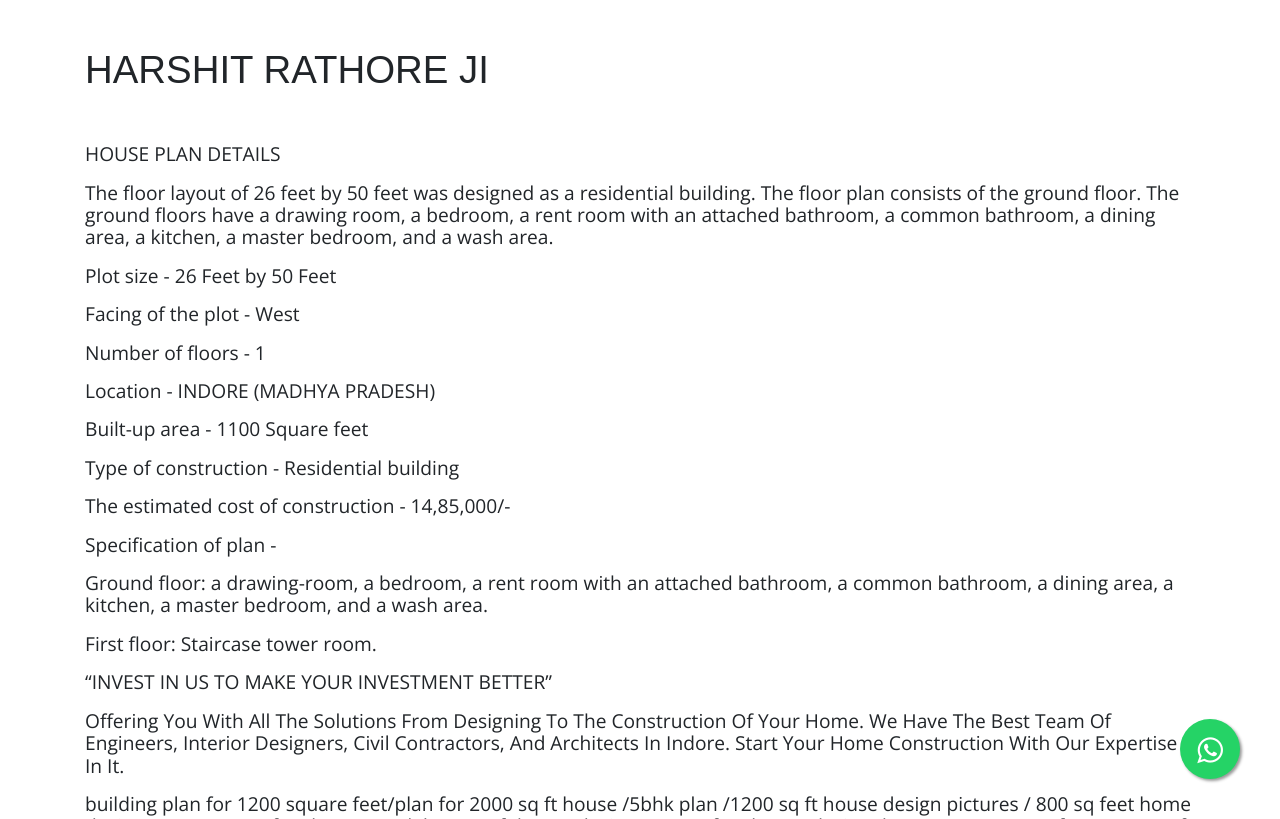
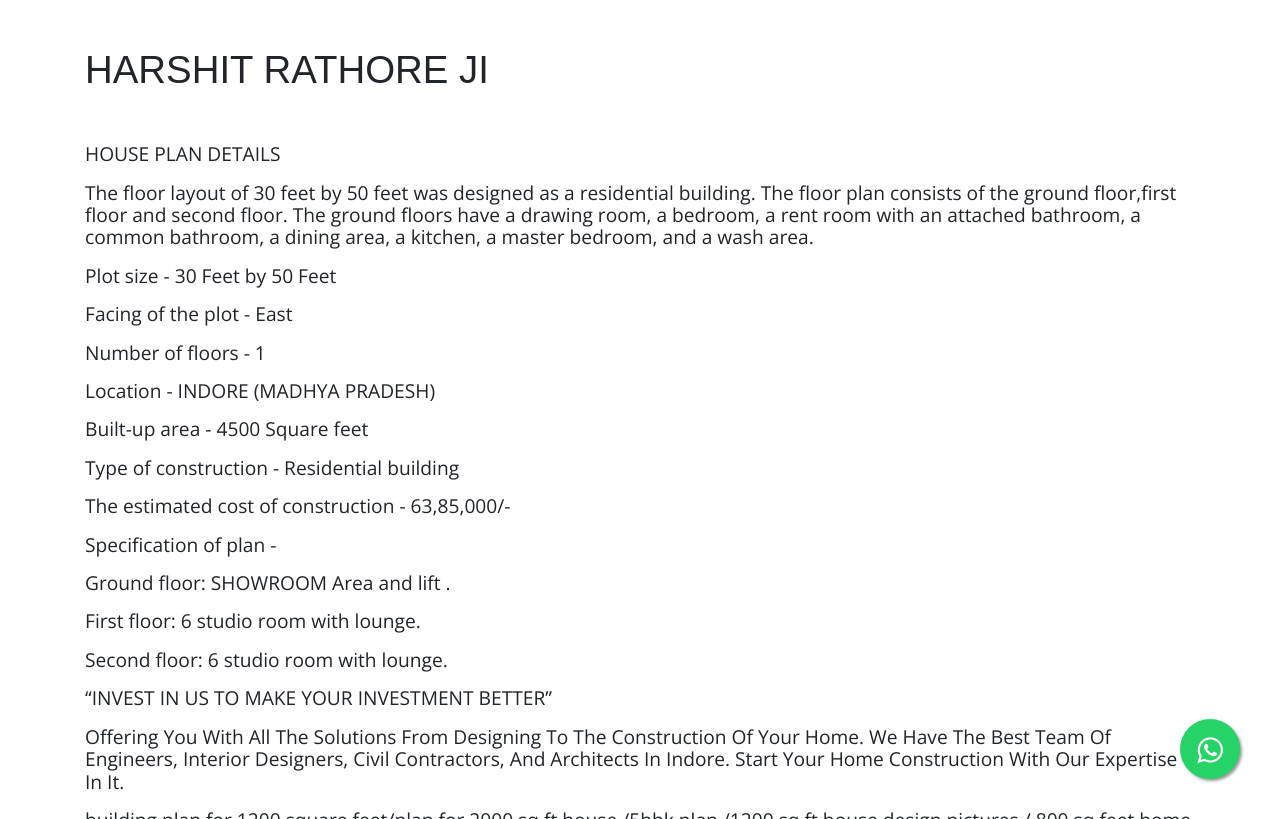
Before and after one commit to samasthiti/samasthiti, a Jekyll site: the page built from _house-plans/harshit-rathore-ji.md, in a window 1280 px wide and 900 px high, scrolled down 637 px, cut to the strip 81-900 px from the top of the window. Built offline with Jekyll 4.4.1, drawn with Linux system fonts in a browser that asks for light colours; nearby versions of some CDN libraries; comment, search, counter and statistics services are not loaded.

Commit message:
Update from Forestry.io samshthi construction updated _house-plans/harshit-rathore-ji.md

```diff
--- a/_house-plans/harshit-rathore-ji.md
+++ b/_house-plans/harshit-rathore-ji.md
@@ -22,27 +22,29 @@ house_category: 1000-to-2000-sq-ft
 ---
 **HOUSE PLAN DETAILS**
 
-The floor layout of 26 feet by 50 feet was designed as a residential building. The floor plan consists of the ground floor. The ground floors have a drawing room, a bedroom, a rent room with an attached bathroom, a common bathroom, a dining area, a kitchen, a master bedroom, and a wash area.
+The floor layout of 30 feet by 50 feet was designed as a residential building. The floor plan consists of the ground floor,first floor and second floor. The ground floors have a drawing room, a bedroom, a rent room with an attached bathroom, a common bathroom, a dining area, a kitchen, a master bedroom, and a wash area.
 
-**Plot size -** 26 Feet by 50 Feet
+**Plot size -** 30 Feet by 50 Feet
 
-**Facing of the plot -** West
+**Facing of the plot -** East
 
 **Number of floors -** 1
 
 **Location -** INDORE (MADHYA PRADESH)
 
-**Built-up area -** 1100 Square feet
+**Built-up area -** 4500 Square feet
 
 **Type of construction -** Residential building
 
-**The estimated cost of construction -** 14,85,000/-
+**The estimated cost of construction -** 63,85,000/-
 
 **Specification of plan -**
 
-**Ground floor:** a drawing-room, a bedroom, a rent room with an attached bathroom, a common bathroom, a dining area, a kitchen, a master bedroom, and a wash area.
+**Ground floor:** SHOWROOM Area  and lift .
 
-**First floor:** Staircase tower room.
+**First floor:** 6 studio room with lounge.
+
+**Second floor:** 6 studio room with lounge.
 
 **“INVEST IN US TO MAKE YOUR INVESTMENT BETTER”**
 
```
